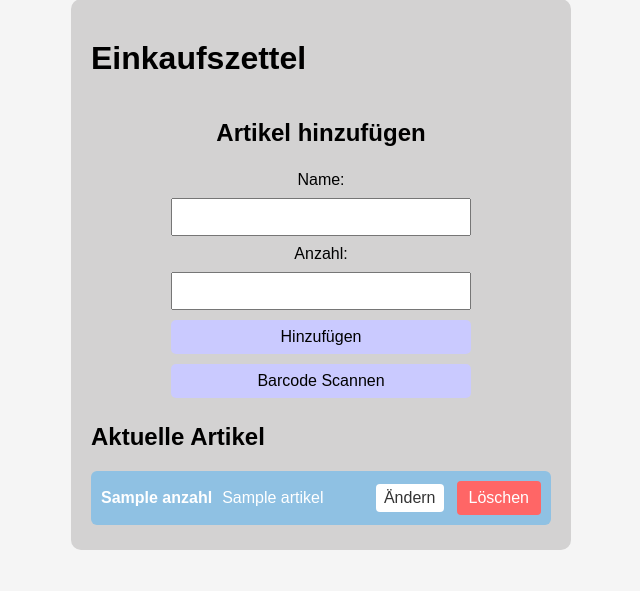
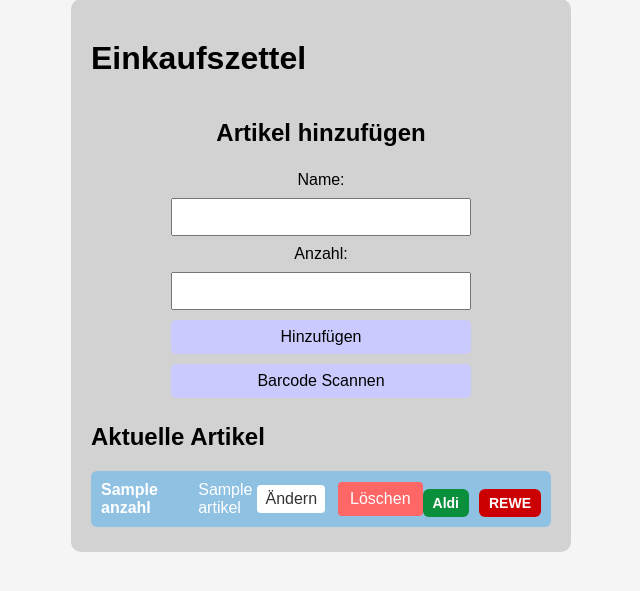
Before and after one commit to Felix2010-debug/einkaufszettel-app, a Flask app: template templates/index.html in a window 1280 px wide. Shown: the part 107-698 px from the top of the page, without its empty margins (319-959 px from the left). Run offline with Flask 3, Linux system fonts and the light colour scheme; the template is opened without the code that fills it: most values are stand-ins (such as "Sample title", 1, 10 or a date in 2020); some libraries are stand-ins or nearby versions.

Commit message:
Angebotslinks für Aldi und Rewe hinzugefügt

```diff
--- a/static/style.css
+++ b/static/style.css
@@ -120,6 +120,9 @@ Button:hover{
         justify-content: flex-end;
         margin-left: 0; /* Buttons linksbündig */
     }
+    .angebote{
+        flex-direction: column;
+    }
 }
 
 
@@ -164,3 +167,33 @@ button, .aktionen a {
     margin-top: 10px;
     align-self: center;   /* 👈 wichtig */
 }
+
+
+.angebote {
+    display: flex;
+    gap: 10px;
+    margin-top: 8px;
+}
+
+.angebot {
+    flex: 1;
+    text-align: center;
+    padding: 6px 10px;
+    border-radius: 6px;
+    font-weight: bold;
+    text-decoration: none;
+    color: white;
+    font-size: 14px;
+}
+
+.angebot.aldi {
+    background-color: #0a8f3c;
+}
+
+.angebot.rewe {
+    background-color: #cc0000;
+}
+
+.angebot:hover {
+    opacity: 0.85;
+}
--- a/templates/index.html
+++ b/templates/index.html
@@ -42,6 +42,19 @@
                 <button class="aendern-btn">Ändern</button>
                 <a href="/loeschen/{{ loop.index0 }}" class="loeschen-link">Löschen</a>
             </div>
+            <div class="angebote">
+    <a class="angebot aldi"
+       target="_blank"
+       href="https://www.aldi-nord.de/suchergebnis.html?search={{ artikel.name }}">
+       Aldi
+    </a>
+
+    <a class="angebot rewe"
+       target="_blank"
+       href="https://www.rewe.de/suche/produkte/{{ artikel.name }}">
+       REWE
+    </a>
+</div>
         </div>
         {% endfor %}
     </div>
```
